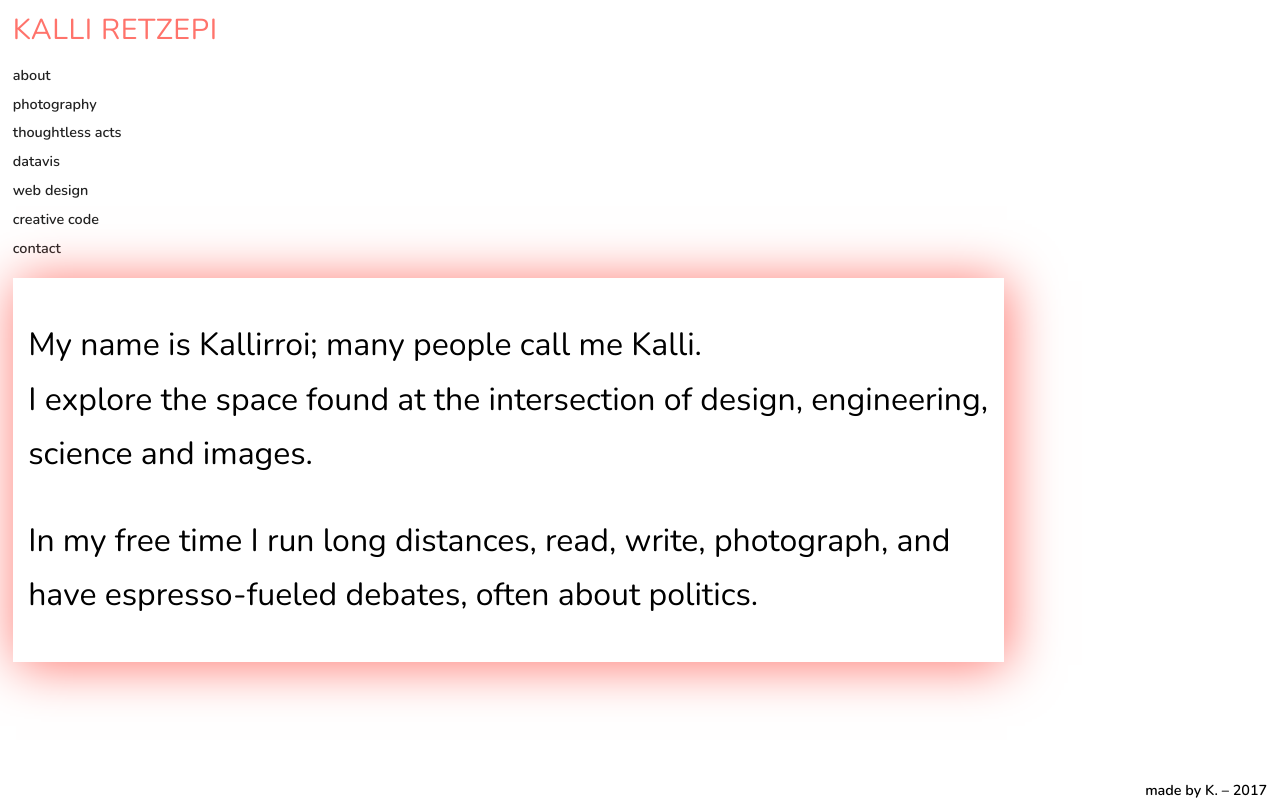
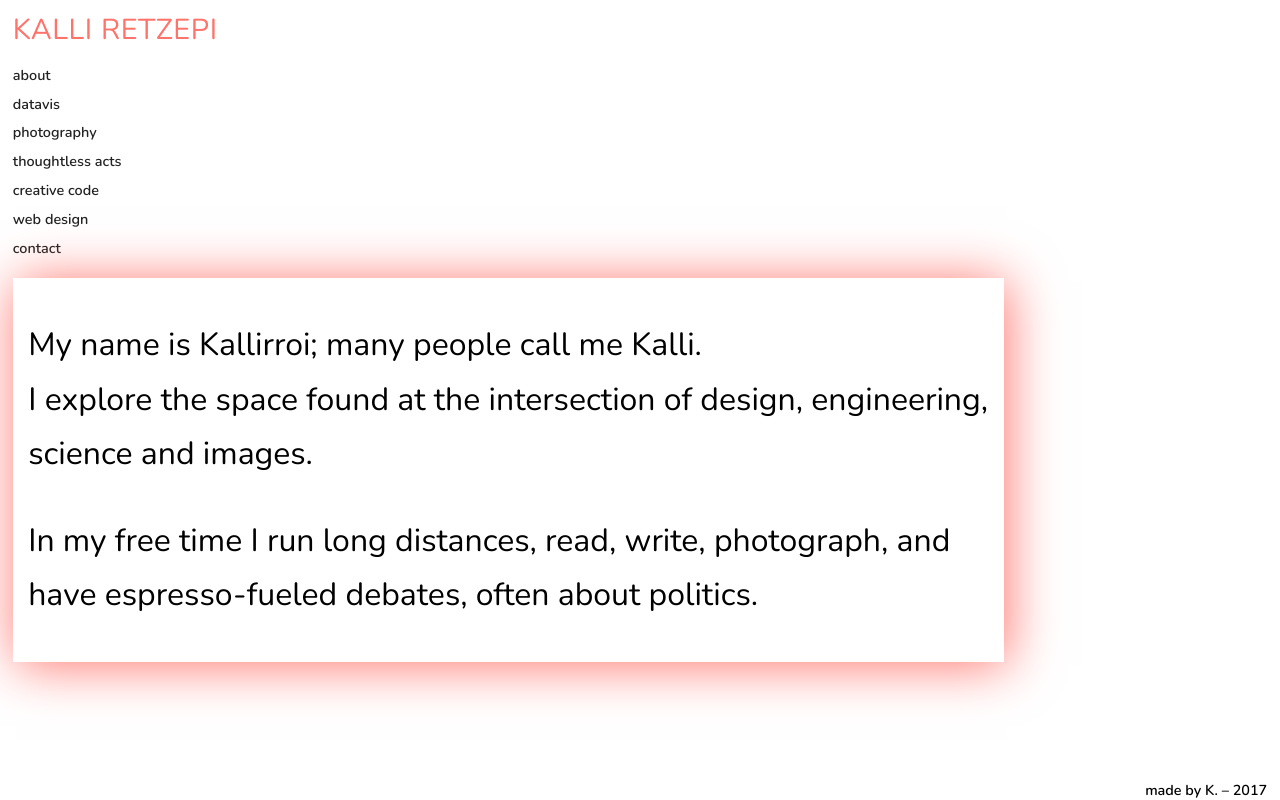
Before and after one commit to Kallirroi/K, a React (Create React App) app: page / in a window 1280 px wide. Built offline with nearby package versions, Linux system fonts and the light colour scheme.

Commit message:
added Explora link to web design part

```diff
--- a/src/ItemMap.js
+++ b/src/ItemMap.js
@@ -2,6 +2,10 @@ export const ItemMap = [
 	{
 		name: 'about',
 		text: '<p> My name is Kallirroi; many people call me Kalli. <br> I explore the space found at the intersection of design, engineering, science and images.</p>  <p>In my free time I run long distances, read, write, photograph, and have espresso-fueled debates, often about politics.</p> '
+	},
+	{
+		name: 'datavis',
+		text: '<p>– <br><a href="https://lab.interactivethings.com/road-to-school/" target="_blank"> <span style="font-weight: 600">the road to school</span> </a> <br> an interactive visualization about how the Syrian conflict is stopping millions of children from going to school</p> <p> – <br><a href="https://www.stadt-zuerich.ch/content/prd/de/index/statistik/publikationen-angebote/publikationen/webartikel/2016-12-05_3-Millionen-Naechte-in-Zuerich.html target="_blank"> <span style="font-weight: 600">responsive d3.js charts </span> </a> <br> contribution to visualization library for the website of the city of Zurich</p>'
 	},
 	{
 		name: 'photography',
@@ -12,17 +16,14 @@ export const ItemMap = [
 		text: '<p>This project, inspired by the book of Jane Fulton Suri of IDEO titled "Thoughtless Acts", is an exercise in seeing rather than looking at the different types of interactions we engage in with our surroundings.</p> <a href="http://cargocollective.com/kallirroi/thoughtless-acts" target="_blank"><span style="font-weight:600">link</span></a><p><img src="https://churchill.imgix.net/images/posts/IDEO_Books_Thoughtless_Acts_160211_110703.jpg?auto=format&dpr=1&fit=max&h=570&w=900" width="80%" /> </p>'
 	},
 	{
-		name: 'datavis',
-		text: '<p>– <br><a href="https://lab.interactivethings.com/road-to-school/" target="_blank"> <span style="font-weight: 600">the road to school</span> </a> <br> an interactive visualization about how the Syrian conflict is stopping millions of children from going to school</p> <p> – <br><a href="https://www.stadt-zuerich.ch/content/prd/de/index/statistik/publikationen-angebote/publikationen/webartikel/2016-12-05_3-Millionen-Naechte-in-Zuerich.html target="_blank"> <span style="font-weight: 600">responsive d3.js charts </span> </a> <br> contribution to visualization library for the website of the city of Zurich</p>'
+		name: 'creative code',
+		text: '<p> <span style="font-weight: 600">p5.js </span </p> <p> just experimenting </p> <p><img src="http://payload494.cargocollective.com/1/22/719859/12196432/p5-GIF.gif" /> </p> <a href="http://cargocollective.com/kallirroi/generative-code"> <p><span style="font-weight:600">link</span></a> </p>'
 	},
 	{
 		name: 'web design',
-		text: '<p>– <br><a href="http://samtous.wtf/" target="_blank"> <span style="font-weight: 600">samtous.wtf</span></a> <br> a restless portfolio as an archive of images</p> <p> – <br><a href="https://www.ubs.com/microsites/artificial-intelligence/en/new-dawn.html" target="_blank"> <span style="font-weight: 600">the evolution of AI</span> </a> <br> a visual storytelling project about the future of artificial intelligence</p>'
+		text: '<p>– <br><a href="http://samtous.wtf/" target="_blank"> <span style="font-weight: 600">samtous.wtf</span></a> <br> a restless portfolio as an archive of images</p> <p> – <br><a href="https://www.ubs.com/microsites/artificial-intelligence/en/new-dawn.html" target="_blank"> <span style="font-weight: 600">the evolution of AI</span> </a> <br> a visual storytelling project about the future of artificial intelligence</p> – <br><a href="https://www.explora.ethz.ch/" target="_blank"> <span style="font-weight: 600">EXPLORA</span> </a> <br> visual storytelling project for ETH Library</p>'
 	},
-	{
-		name: 'creative code',
-		text: '<p> <span style="font-weight: 600">p5.js </span </p> <p> just experimenting </p> <p><img src="http://payload494.cargocollective.com/1/22/719859/12196432/p5-GIF.gif" /> </p> <a href="http://cargocollective.com/kallirroi/generative-code"> <p><span style="font-weight:600">link</span></a> </p>'
-	},
+
 	{
 		name: 'contact',
 		text: '<p><a href="mailto:kallirroi.retzepi@gmail.com">email</a> <br> <a href="https://medium.com/@kallirroi" target="_blank">medium</a> <br><a href="https://twitter.com/kallirroi" target="_blank">twitter</a><br><a href="https://www.linkedin.com/in/kalliretzepi" target="_blank">linkedin</a><br><a href="https://kalli.ongoodbits.com/" target="_blank">newsletter</a></p>'
```
